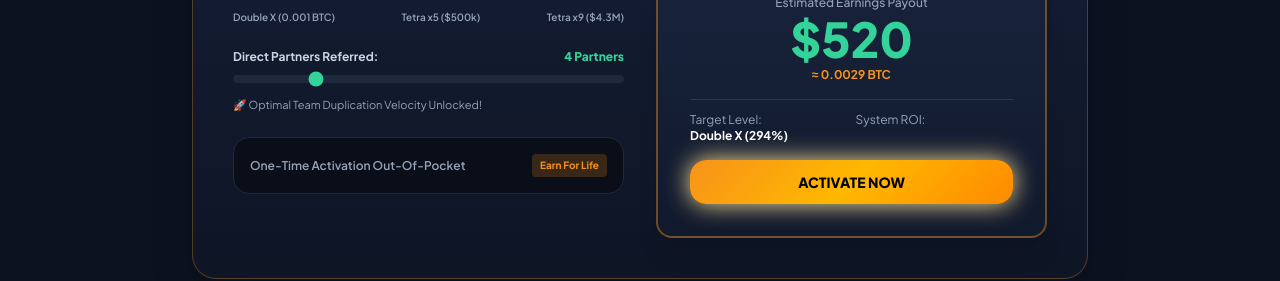
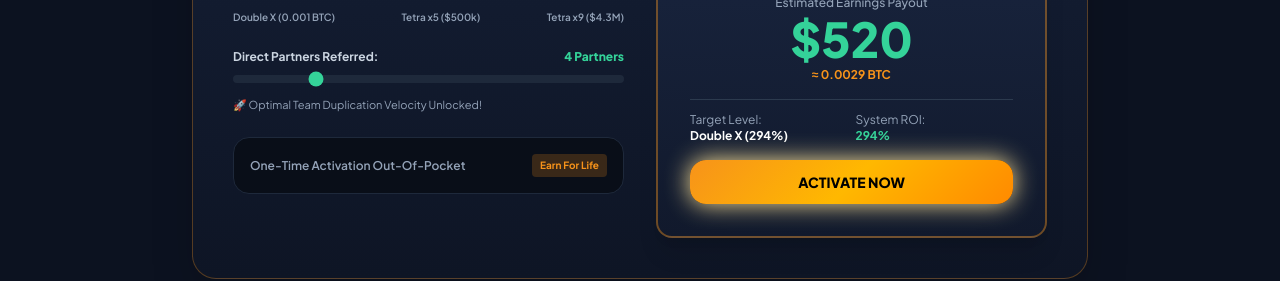
Before and after one commit to Bobmatrix1/1-9-90, a React (Vite) app: page / in a window 1280 px wide. Shown: the part 5840-6121 px from the top of the page. Built offline with nearby package versions, Linux system fonts and the light colour scheme.

Commit message:
fix: resolve Vercel build TypeScript errors in EarningsCalculator and TetraXSection

```diff
--- a/src/sections/EarningsCalculator.tsx
+++ b/src/sections/EarningsCalculator.tsx
@@ -10,16 +10,16 @@ export default function EarningsCalculator({ onOpenActivate }: CalculatorProps)
   const [partners, setPartners] = useState(4);
 
   const levelData = [
-    { name: "Double X (294%)", earn: "$210 - $260", btc: "0.0029 BTC", raw: 260 },
-    { name: "Tetra Level 1", earn: "$1,000", btc: "0.010 BTC", raw: 1000 },
-    { name: "Tetra Level 2", earn: "$10,000", btc: "0.10 BTC", raw: 10000 },
-    { name: "Tetra Level 3", earn: "$50,000", btc: "0.51 BTC", raw: 50000 },
-    { name: "Tetra Level 4", earn: "$250,000", btc: "2.59 BTC", raw: 250000 },
-    { name: "Tetra Level 5", earn: "$500,000", btc: "5.18 BTC", raw: 500000 },
-    { name: "Tetra Level 6", earn: "$1,000,000", btc: "10.36 BTC", raw: 1000000 },
-    { name: "Tetra Level 7", earn: "$2,000,000", btc: "20.72 BTC", raw: 2000000 },
-    { name: "Tetra Level 8", earn: "$3,200,000", btc: "33.16 BTC", raw: 3200000 },
-    { name: "Tetra Level 9", earn: "$4,300,000", btc: "44.55 BTC", raw: 4300000 },
+    { name: "Double X (294%)", earn: "$210 - $260", btc: "0.0029 BTC", raw: 260, roi: "294%" },
+    { name: "Tetra Level 1", earn: "$1,000", btc: "0.010 BTC", raw: 1000, roi: "1,000%" },
+    { name: "Tetra Level 2", earn: "$10,000", btc: "0.10 BTC", raw: 10000, roi: "1,000%" },
+    { name: "Tetra Level 3", earn: "$50,000", btc: "0.51 BTC", raw: 50000, roi: "1,000%" },
+    { name: "Tetra Level 4", earn: "$250,000", btc: "2.59 BTC", raw: 250000, roi: "1,000%" },
+    { name: "Tetra Level 5", earn: "$500,000", btc: "5.18 BTC", raw: 500000, roi: "1,000%" },
+    { name: "Tetra Level 6", earn: "$1,000,000", btc: "10.36 BTC", raw: 1000000, roi: "1,000%" },
+    { name: "Tetra Level 7", earn: "$2,000,000", btc: "20.72 BTC", raw: 2000000, roi: "1,000%" },
+    { name: "Tetra Level 8", earn: "$3,200,000", btc: "33.16 BTC", raw: 3200000, roi: "1,000%" },
+    { name: "Tetra Level 9", earn: "$4,300,000", btc: "44.55 BTC", raw: 4300000, roi: "1,000%" },
   ];
 
   const current = levelData[levelIndex];
--- a/src/sections/TetraXSection.tsx
+++ b/src/sections/TetraXSection.tsx
@@ -19,8 +19,6 @@ export default function TetraXSection({ onOpenActivate }: TetraXProps) {
     { level: 8, name: "Tetra x8", earn: "$3,200,000", btcApprox: "33.16 BTC", requirement: "Elite Bitcoin Accumulator", highlight: "3.2 Million Dollar Surge" },
     { level: 9, name: "Tetra x9", earn: "$4,300,000", btcApprox: "44.56 BTC", requirement: "Final Matrix Mastery", highlight: "★ $4.3M PINNACLE LEVEL ★" },
   ];
-
-  const totalEarned = "$11,311,000+"; // Summing 1k+10k+50k+250k+500k+1M+2M+3.2M+4.3M = $11,311,000
 
   return (
     <section id="tetra-x" className="py-24 bg-[#090D16] relative overflow-hidden border-t border-[#F7931A]/20">
```
